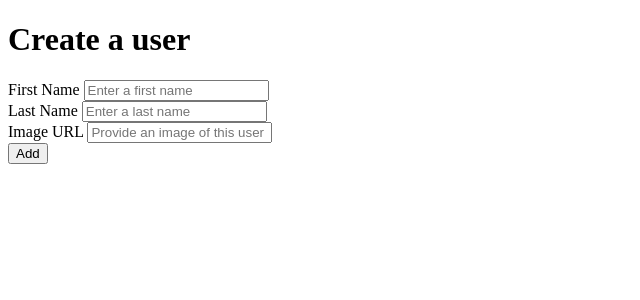
After one commit to Caden01/blogly-exercise, a Flask app: page /users/new in a window 1280 px wide. The commit adds this page. Shown: the top 300 px of the page, without its empty margins (0-640 px from the left). Run offline with Flask 3, Linux system fonts and the light colour scheme.

Commit message:
Finish exercise

```diff
--- a/app.py
+++ b/app.py
@@ -7,9 +7,11 @@ app = Flask(__name__)
 app.config['SQLALCHEMY_DATABASE_URI'] = 'postgresql:///blogly'
 app.config['SQLALCHEMY_TRACK_MODIFICATIONS'] = False
 app.config['SQLALCHEMY_ECHO'] = True
+app.config['SECRET_KEY'] = 'secret'
 
 connect_db(app)
-db.create_all()
+with app.app_context():
+    db.create_all()
 
 ## ROUTES ##
 
@@ -22,5 +24,64 @@ def home():
 
 @app.route("/users")
 def users():
-    users_list = User.query.all()
-    return render_template("users/index.html", users=users_list)
+    users = User.query.order_by(User.last_name, User.first_name).all()
+    return render_template("index.html", users=users)
+
+@app.route("/users/new", methods=["GET"])
+def create_form():
+    """Creates a form that allows a new user to be created"""
+
+    return render_template("form.html")
+
+@app.route("/users/new", methods=["POST"])
+def add_user():
+    """Retrieves form data to create new user"""
+
+    new_user = User(
+        first_name = request.form["first_name"],
+        last_name = request.form["last_name"],
+        image_url = request.form["image_url"] or None
+    )
+
+    db.session.add(new_user)
+    db.session.commit()
+
+    return redirect("/users")
+
+
+@app.route("/users/<int:user_id>")
+def show_user(user_id):
+    """Show information of specific user"""
+
+    user = User.query.get_or_404(user_id)
+    return render_template("user.html", user=user)
+
+@app.route("/users/<int:user_id>/edit")
+def edit_user(user_id):
+    """Show form that allows to edit an existing user"""
+
+    user = User.query.get_or_404(user_id)
+    return render_template("edit.html", user=user)
+
+@app.route("/users/<int:user_id>/edit", methods=["POST"])
+def update_user(user_id):
+    user = User.query.get_or_404(user_id)
+
+    user.first_name = request.form["first_name"]
+    user.last_name = request.form["last_name"]
+    user.image_url = request.form["image_url"]
+
+    db.session.add(user)
+    db.session.commit()
+
+    return redirect("/users")
+
+@app.route("/users/<int:user_id>/delete", methods=["POST"])
+def delete_user(user_id):
+    """Deletes an existing user."""
+
+    user = User.query.get_or_404(user_id)
+    db.session.delete(user)
+    db.session.commit()
+
+    return redirect("/users")
--- a/models.py
+++ b/models.py
@@ -16,6 +16,12 @@ class User(db.Model):
     last_name = db.Column(db.Text, nullable=False)
     image_url = db.Column(db.Text, nullable=False, default=default_image_url)
 
+    @property
+    def name(self):
+        """Returns uses first and last name"""
+
+        return f"{self.first_name} {self.last_name}"
+
 
 def connect_db(app):
     db.app = app
--- /dev/null
+++ b/templates/form.html
@@ -0,0 +1,23 @@
+{% extends "base.html" %}
+
+{% block title %}Create User{% endblock %}
+
+{% block content %}
+    <h1>Create a user</h1>
+
+    <form method="post">
+        <div>
+            <label for="first_name">First Name</label>
+            <input type="text" id="first_name" name="first_name" placeholder="Enter a first name">
+        </div>
+        <div>
+            <label for="last_name">Last Name</label>
+            <input type="text" id="last_name" name="last_name" placeholder="Enter a last name">
+        </div>
+        <div>
+            <label for="image_url">Image URL</label>
+            <input type="text" id="image_url" name="image_url" placeholder="Provide an image of this user">
+        </div>
+        <button type="submit">Add</button>
+    </form>
+{% endblock %}
--- a/tamplates/index.html
+++ b/templates/index.html
@@ -8,8 +8,10 @@
    <ul>
     {% for user in users %}
         <li>
-            <a href="/users/{{ user.id }}">{{ user.full_name }}</a>
+            <a href="/users/{{ user.id }}">{{ user.name}}</a>
         </li>
     {% endfor %}
    </ul>
+
+   <a href="/users/new">Add user</a>
 {% endblock %}
```
Also changed, not shown: requirements.txt (+17 -0 lines), templates/edit.html (added, +26 -0 lines), templates/user.html (added, +19 -0 lines), test_models.py (added, +40 -0 lines), templates/base.html (renamed from tamplates/base.html).
